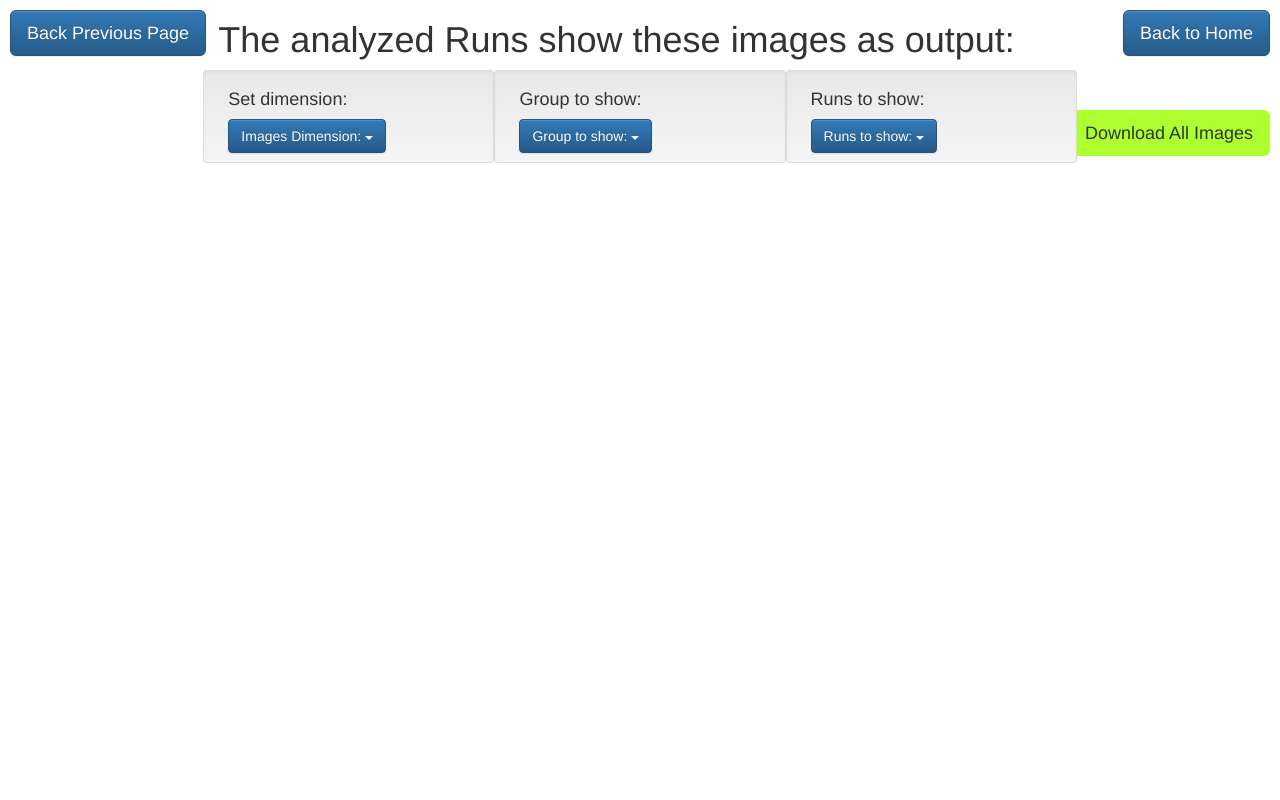
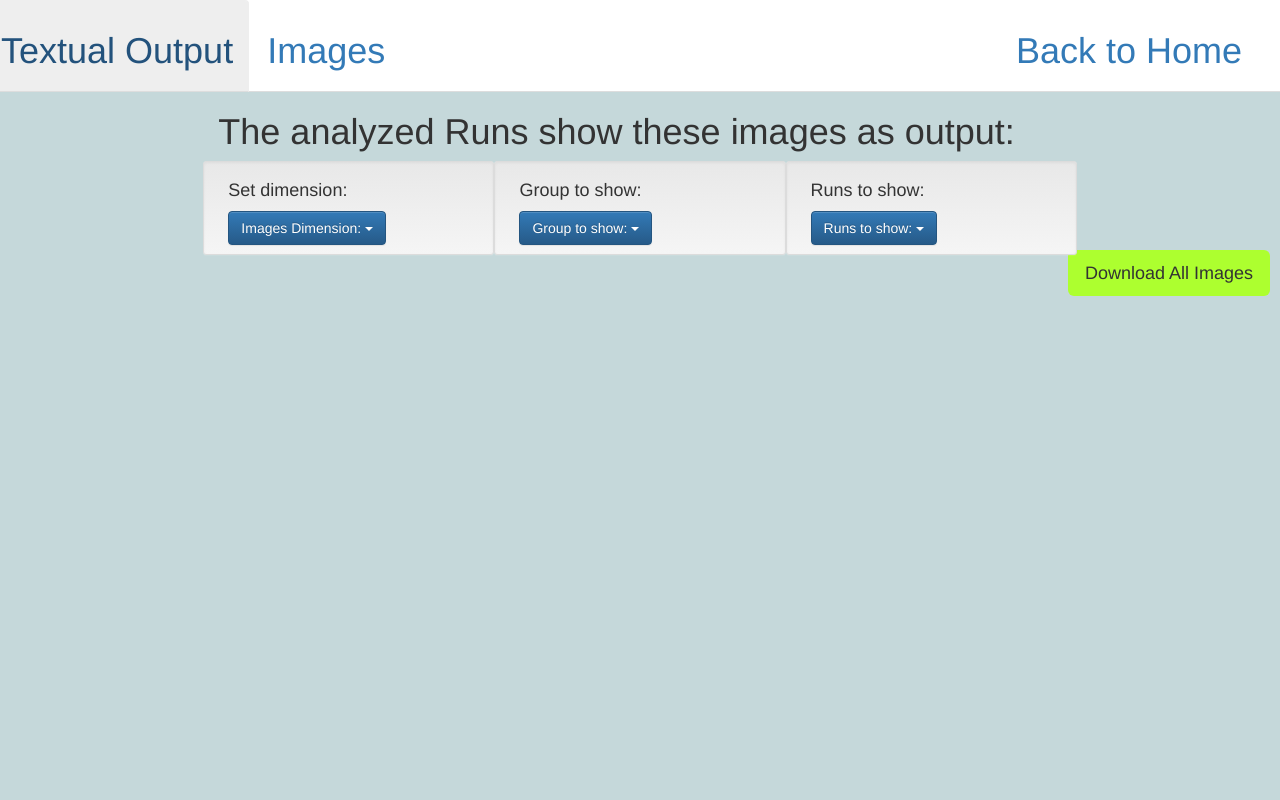
Before and after one commit to agb91/IUMAEgISInterface, a PHP site: page /Tesi/images.php?runs=1 in a window 1280 px wide. Run offline with PHP 8.4, Linux system fonts and the light colour scheme; the visitor is signed in with stand-in values (Sample User, id 1); some libraries are stand-ins or nearby versions.

Commit message:
runner with more navbar and less buttons

```diff
--- a/CSS/_variables.scss
+++ b/CSS/_variables.scss
@@ -14,3 +14,4 @@ $disabled-button: red;
 $border: #5e5ebb;
 $leftEqual: blue;
 $simpleRow: red;
+$navbarColor: white;
--- a/CSS/images.css
+++ b/CSS/images.css
@@ -7,60 +7,56 @@ and open the template in the editor.
     Created on : Jun 4, 2016, 5:28:11 PM
     Author     : andrea
 */
-.center {
+.imagesGeneral {
+  background-color: #C5D8DA !important; }
+  .imagesGeneral .right {
+    position: absolute;
+    right: 20px; }
+  .imagesGeneral .center {
     margin: auto;
     padding: 10px; }
-
-.big {
+  .imagesGeneral .big {
     width: 100%;
     height: 100%; }
-
-.medium {
+  .imagesGeneral .medium {
     width: 80%;
     height: 80%; }
-
-.little {
+  .imagesGeneral .little {
     width: 60%;
     height: 60%; }
-
-.fixedDownLeft {
+  .imagesGeneral .fixedDownLeft {
     position: fixed;
     bottom: 10px;
     left: 10px; }
-
-.fixedDownRight {
+  .imagesGeneral .fixedDownRight {
     position: fixed;
     bottom: 10px;
     right: 10px; }
-
-.fixedTopLeft {
+  .imagesGeneral .fixedTopLeft {
     position: fixed;
-  top: 10px;
+    top: 150px;
     left: 10px; }
-
-.fixedTopRight {
+  .imagesGeneral .fixedTopRight {
     position: fixed;
-  top: 10px;
+    top: 150px;
     right: 10px; }
-
-.fixedUnderTopRight {
+  .imagesGeneral .fixedUnderTopRight {
     position: fixed;
-  top: 110px;
+    top: 250px;
     right: 10px; }
-
-.green {
+  .imagesGeneral .green {
     background-color: greenyellow; }
-
-.choseImage .carousel .carousel-indicators ol {
+  .imagesGeneral .choseImage .carousel .carousel-indicators ol {
     background-color: blue !important; }
-  .choseImage .carousel .carousel-indicators ol .carousel-index li {
+    .imagesGeneral .choseImage .carousel .carousel-indicators ol .carousel-index li {
       background-color: blue !important; }
-
-.typeChose .btn-group .evidentActive:active {
+  .imagesGeneral .typeChose .btn-group .evidentActive:active {
     background-color: #04233E !important; }
-.typeChose .btn-group .btn-primary:active {
+  .imagesGeneral .typeChose .btn-group .btn-primary:active {
     background-color: #04233E !important; }
-.typeChose .btn-group .active {
+  .imagesGeneral .typeChose .btn-group .active {
     background-color: #04233E !important; }
+  .imagesGeneral .navbarColor {
+    background-color: white; }
 
 /*# sourceMappingURL=images.css.map */
--- a/CSS/images.scss
+++ b/CSS/images.scss
@@ -1,4 +1,14 @@
 @import '_variables';
+
+.imagesGeneral
+{
+    background-color: $general-background !important;
+
+    .right
+    {
+        position: absolute;
+        right: 20px;
+    }
 
     .center
     {
@@ -42,21 +52,21 @@
     .fixedTopLeft
     {
         position: fixed;
-    top: 10px;
+        top: 150px;
         left: 10px;
     }
 
     .fixedTopRight
     {
         position: fixed;
-    top: 10px;
+        top: 150px;
         right: 10px;
     }
 
     .fixedUnderTopRight
     {
         position: fixed;
-    top: 110px;
+        top: 250px;
         right: 10px;
     }
 
@@ -80,7 +90,6 @@
         }
     }
 
-
     .typeChose{
         .btn-group{
             .evidentActive:active{
@@ -94,3 +103,9 @@
             }
         }
     }
+
+    .navbarColor
+    {
+        background-color: $navbarColor;
+    }
+}
--- a/images.php
+++ b/images.php
@@ -12,7 +12,7 @@
         <script src="JS/imagesJs.js"></script>
         <link rel="stylesheet" href="CSS/images.css" media="screen">
     </head>
-    <body>
+    <body class= "imagesGeneral">
         <?php
             include 'PHP/imagesFunctions.php';
             include 'Globals.php';
@@ -41,18 +41,37 @@
 
 
         ?>
-        <button onclick="window.location.href='index.php'" type="button"
+        <div class = "row" >
+            <ul class="nav nav-tabs navbarColor">
+                <li class="nav-item">
+                    <a class="nav-link active" href="javascript:history.back()">
+                        <h1> Textual Output </h1>
+                    </a>
+                </li>
+                <li class="nav-item" data-toggle="tooltip" title="Look at the images created by running gAn">
+                    <a class="nav-link" href="#">
+                        <h1> Images </h1>
+                    </a>
+                </li>
+                <li class="nav-item right">
+                    <a class="nav-link" href="index.php">
+                        <h1> Back to Home </h1>
+                    </a>
+                </li>
+            </ul>
+        </div>
+        <!--<button onclick="window.location.href='index.php'" type="button"
                 class="btn btn-primary btn-lg fixedTopRight">
             Back to Home
-        </button>
+        </button>-->
         <button data-toggle="tooltip" title="Download automatically on your hard disk (in the default download folder) all the images related created by gAn" onclick="download()" type="button"
                 class="btn btn-lg fixedUnderTopRight green">
             Download All Images
         </button>
-        <button onclick="window.history.back();" type="button"
+        <!--<button onclick="window.history.back();" type="button"
                 class="btn btn-primary btn-lg fixedTopLeft">
             Back Previous Page
-        </button>
+        </button>-->
         <div class="row">
             <div class="col-xs-2"></div>
             <div class="col-xs-8">
```
Also changed, not shown: CSS/runner.css (+6 -2 lines), CSS/runner.scss (+12 -2 lines), runner.php (+61 -14 lines), 2 other files. Lines whose indentation alone changed are shown as unchanged.
